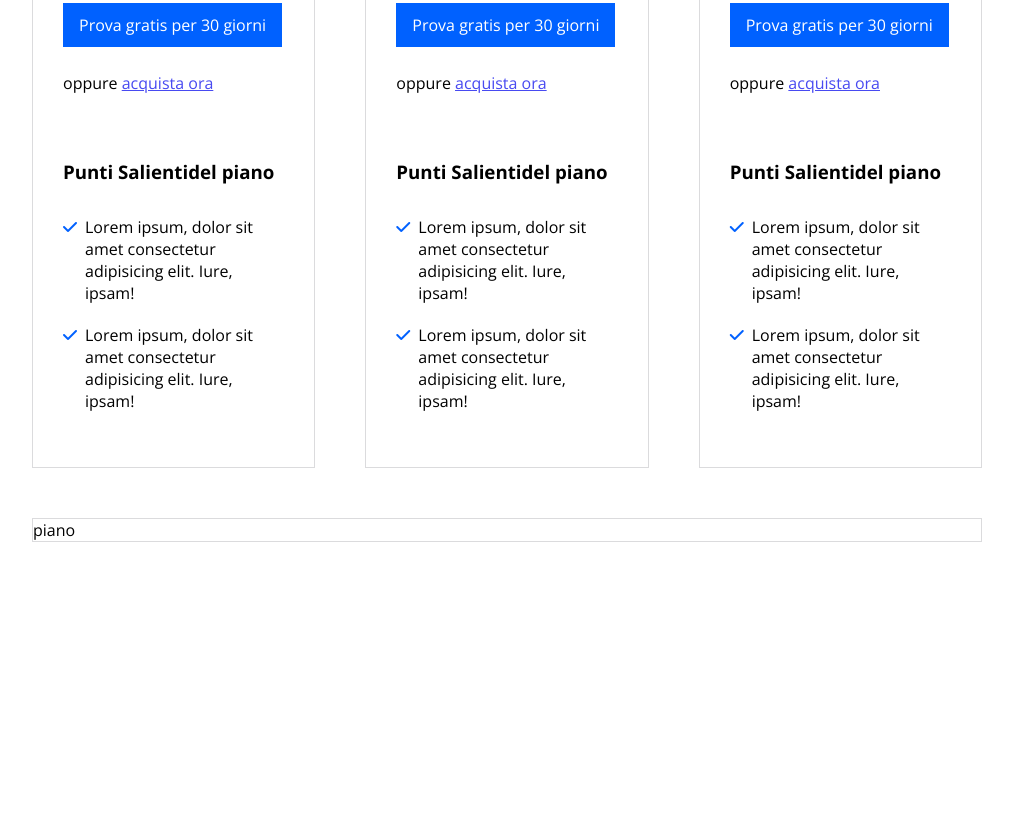
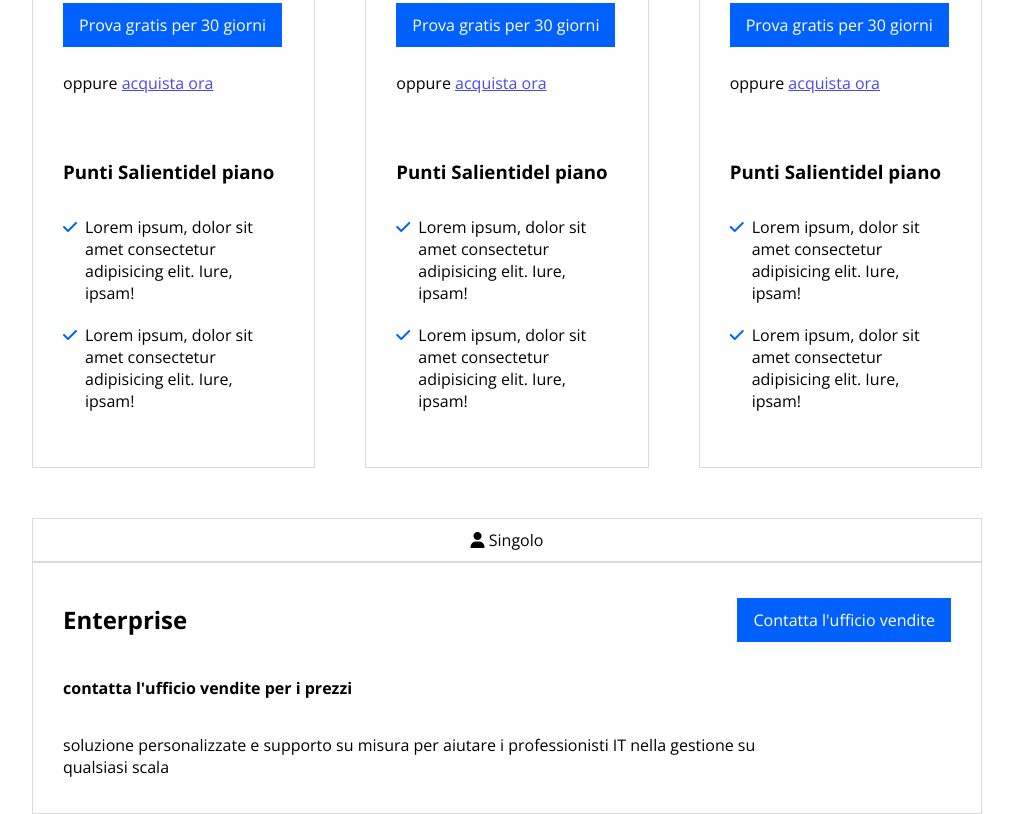
Before and after one commit to Leonardo-Rosales/htmlcss-dropbox, a plain HTML site: page index.html in a window 1280 px wide. Shown: the part 1753-2567 px from the top of the page, without its empty margins (133-1146 px from the left). Before the commit the page ends 2295 px from the top, so only its background shows below. Drawn offline with nearby package versions, Linux system fonts and the light colour scheme.

Commit message:
add plan horrizontal

```diff
--- a/CSS/style.css
+++ b/CSS/style.css
@@ -109,7 +109,7 @@ img {
 	margin-top: auto;
 }
 /* PLANs */
-.plans .card {
+.card {
 	border: 1px solid var(--border);
 }
 
@@ -183,6 +183,16 @@ img {
     color: #484AF1;
 }
 
+.title-card{
+    display: flex;
+    justify-content: space-between;
+    align-items: center;
+}
+
+.info-btn{
+    padding-bottom: 20px;
+}
+
 /* COMPONENTS */
 .btn {
 	display: inline-block;
--- a/index.html
+++ b/index.html
@@ -239,7 +239,20 @@
                             </div>
 						</li>
 						<li class="col-12">
-							<div class="card">piano</div>
+							<div class="card card-header">
+                                <i class="fa-solid fa-user"></i>
+                                <span>Singolo</span>
+                            </div>
+                            <div class="card card-body card-team">
+                                <div class="title-card">
+                                    <h2>Enterprise</h2>
+                                    <span class="btn">Contatta l'ufficio vendite</span>
+                                </div>
+                                    <strong>contatta l'ufficio vendite per i prezzi</strong>
+                                    <p>
+                                        soluzione personalizzate e supporto su misura per aiutare i professionisti IT nella gestione su <br> qualsiasi scala
+                                    </p>
+                            </div>
 						</li>
 					</ul>
 				</div>
```
